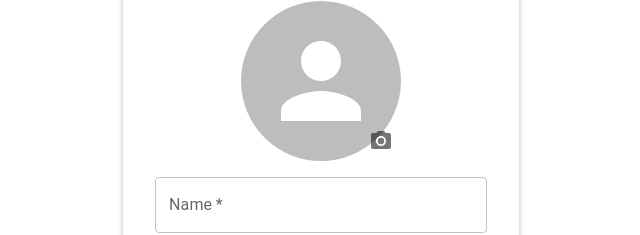
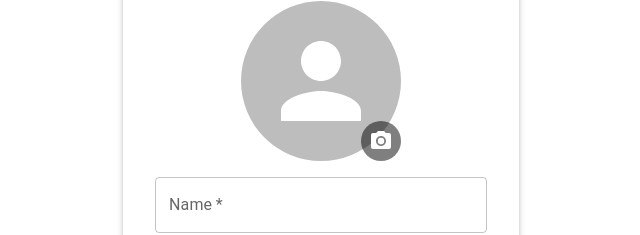
Before and after one commit to aditya200502/Whisper-Wave, a React (Vite) app in the folder client/whisper-wave/: page /login in a window 1280 px wide. Both pictures are taken after a click on the button "SIGN IN INSTEAD". Shown: the part 111-346 px from the top of the page, without its empty margins (319-959 px from the left). Built offline with nearby package versions, Linux system fonts and the light colour scheme.

Commit message:
Image File upload option is done on sign up

```diff
--- a/client/whisper-wave/src/pages/Login.jsx
+++ b/client/whisper-wave/src/pages/Login.jsx
@@ -1,6 +1,6 @@
 import React, { useState } from 'react'
 import { Avatar, Button, Container, IconButton, Paper, Stack, TextField, Typography } from "@mui/material"
-import {CameraAlt as CameraAltIcon} from '@mui/icons-material'
+import { CameraAlt as CameraAltIcon } from '@mui/icons-material'
 import { VisuallyHiddenInput } from '../components/styles/StyledComponent';
 
 
@@ -57,13 +57,21 @@ function Login() {
                                     }} />
 
                                     <IconButton sx={{
-                                        position:"absolute",
-                                        bottom:"0",
-                                        right:"0"
-                                    }}>
+                                        position: "absolute",
+                                        bottom: "0",
+                                        right: "0",
+                                        color: "white",
+                                        bgcolor: "rgba(0,0,0,0.5)",
+                                        ":hover": {
+                                            bgcolor: "rgba(0,0,0,0.7)"
+                                        }
+
+                                    }}
+                                        component="label"
+                                    >
                                         <>
                                             <CameraAltIcon />
-                                            <VisuallyHiddenInput type='file'/>
+                                            <VisuallyHiddenInput type='file' />
                                         </>
                                     </IconButton>
                                 </Stack>
```
